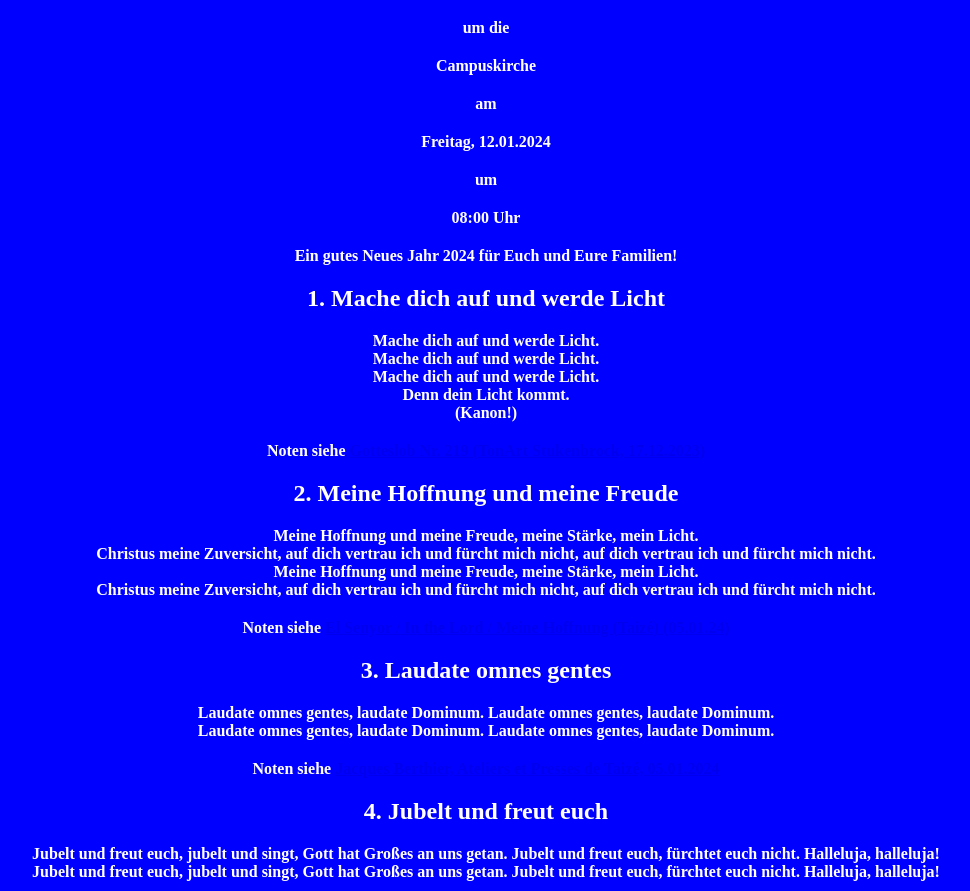
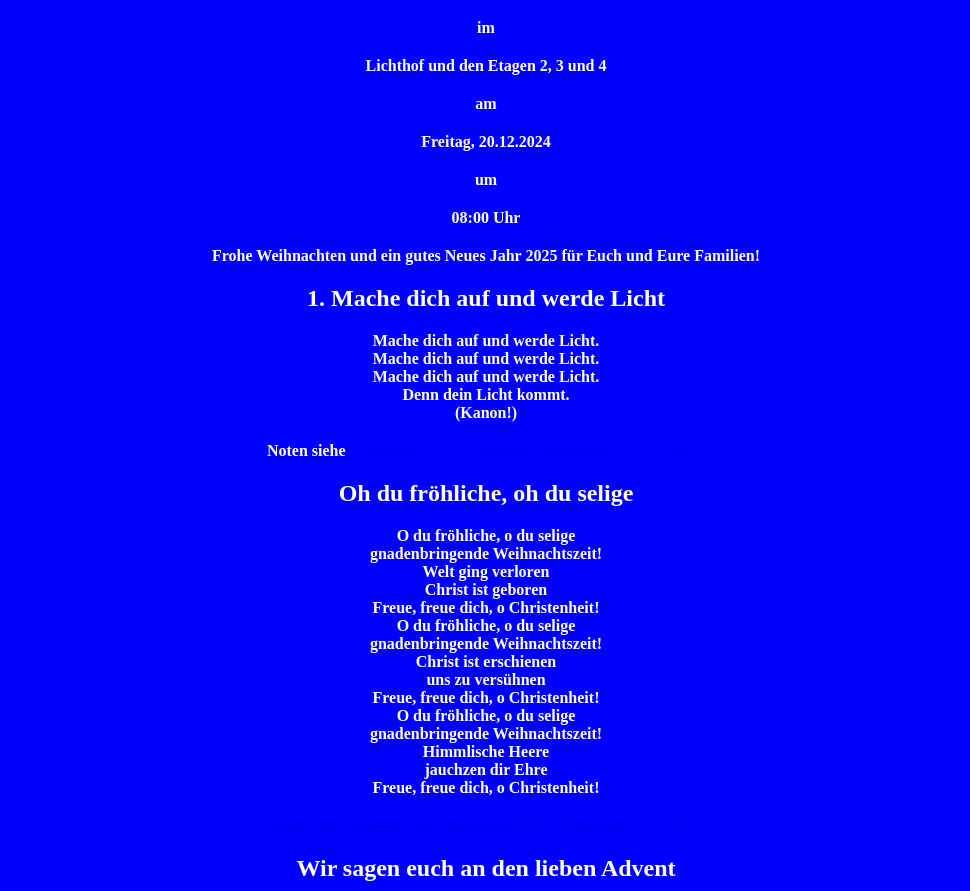
Before and after one commit to SeasStarsRoses/Lichtermeer, a plain HTML site: page index.html in a window 1280 px wide. Shown: the part 61-952 px from the top of the page, without its empty margins (154-1124 px from the left). Drawn offline with Linux system fonts and the light colour scheme.

Commit message:
Update index.html for 2024

```diff
--- a/index.html
+++ b/index.html
@@ -28,13 +28,13 @@
 
     <body style="background-color:black">
         <h1>L&nbsp;i&nbsp;c&nbsp;h&nbsp;t&nbsp;e&nbsp;r&nbsp;m&nbsp;e&nbsp;e&nbsp;r</h1>
-        <p>um die</p>
-        <p>Campuskirche</p>
+        <p>im</p>
+        <p>Lichthof und den Etagen 2, 3 und 4</p>
         <p>am</p>
-        <p>Freitag, 12.01.2024</p>
+        <p>Freitag, 20.12.2024</p>
         <p>um</p>
         <p>08:00 Uhr</p>
-        <p><b>Ein gutes Neues Jahr 2024 f&uuml;r Euch und Eure Familien!</b></p>
+        <p><b>Frohe Weihnachten und ein gutes Neues Jahr 2025 f&uuml;r Euch und Eure Familien!</b></p>
 
         <h2>1. Mache dich auf und werde Licht</h2>
         <p>
@@ -46,44 +46,58 @@
         </p>
         <p>Noten siehe <a href="https://www.tonart-stukenbrock.de/wp-content/uploads/Mache-dich-auf-und-werde-Licht-GL-Nr.-219-DIN-A5.pdf">Gotteslob Nr. 219 (TonArt Stukenbrock, 17.12.2023)</a></p>
 
-        <h2>2. Meine Hoffnung und meine Freude</h2>
+        <h2>Oh du fr&ouml;hliche, oh du selige</h2>
         <p>
-            Meine Hoffnung und meine Freude, meine St&auml;rke, mein Licht.<br>
-            Christus meine Zuversicht, auf dich vertrau ich und f&uuml;rcht mich nicht, auf dich vertrau ich und f&uuml;rcht mich nicht.<br>
-            Meine Hoffnung und meine Freude, meine St&auml;rke, mein Licht.<br>
-            Christus meine Zuversicht, auf dich vertrau ich und f&uuml;rcht mich nicht, auf dich vertrau ich und f&uuml;rcht mich nicht.
+            O du fr&ouml;hliche, o du selige<br>
+            gnadenbringende Weihnachtszeit!<br>
+            Welt ging verloren<br>
+            Christ ist geboren<br>
+            Freue, freue dich, o Christenheit!<br>
+            O du fr&ouml;hliche, o du selige<br>
+            gnadenbringende Weihnachtszeit!<br>
+            Christ ist erschienen<br>
+            uns zu vers&uuml;hnen<br>
+            Freue, freue dich, o Christenheit!<br>
+            O du fr&ouml;hliche, o du selige<br>
+            gnadenbringende Weihnachtszeit!<br>
+            Himmlische Heere<br>
+            jauchzen dir Ehre<br>
+            Freue, freue dich, o Christenheit!
         </p>
-        <p>Noten siehe <a href="https://www.taize.fr/spip.php?page=chant&song=322&lang=de">El Senyor / In the Lord / Meine Hoffnung (Taiz&eacute;) (05.01.24)</a></p>
+        <p><a href="https://en.wikipedia.org/wiki/O_du_fr%C3%B6hliche#/media/File:Evangelisches_Kirchengesangbuch_07_(cropped).jpg">Noten siehe Sizilianische Volksweise 1803 (Wikipedia, 17.12.2023)</a></p>
 
-        <h2>3. Laudate omnes gentes</h2>
+        <h2>Wir sagen euch an den lieben Advent</h2>
         <p>
-            Laudate omnes gentes, laudate Dominum. Laudate omnes gentes, laudate Dominum.<br>
-            Laudate omnes gentes, laudate Dominum. Laudate omnes gentes, laudate Dominum.
+            1. Wir sagen euch an den lieben Advent.<br>
+            Sehet die erste Kerze brennt!<br>
+            Wir sagen euch an eine heilige Zeit,<br>
+            Machet dem Herrn die Wege bereit!.<br>
+            |: Freut euch ihr Christen, freuet euch sehr!<br>
+            Schon ist nahe der Herr. :|<br><br>
+
+            2. Wir sagen euch an den lieben Advent.<br>
+            Sehet die zweite Kerze brennt!<br>
+            So nehmet euch eins um das andere an,<br>
+            Wie auch der Herr an uns getan.<br>
+            |: Freut euch ihr Christen, freuet euch sehr!<br>
+            Schon ist nahe der Herr. :|<br><br>
+
+            3. Wir sagen euch an den lieben Advent.<br>
+            Sehet die dritte Kerze brennt!<br>
+            Nun tragt eurer G&uuml;te hellen Schein<br>
+            Weit in die dunkle Welt hinein.<br>
+            |: Freut euch ihr Christen, freuet euch sehr!<br>
+            Schon ist nahe der Herr. :|
         </p>
-        <p>Noten siehe <a href="https://www.taize.fr/spip.php?page=chant&song=464&lang=de">Jacques Berthier, Ateliers et Presses de Taiz&eacute;, 05.01.2024 </a></p>
-
-        <h2>4. Jubelt und freut euch</h2>
-        <p>
-            Jubelt und freut euch, jubelt und singt, Gott hat Gro&szlig;es an uns getan. Jubelt und freut euch, f&uuml;rchtet euch nicht. Halleluja, halleluja!<br>
-            Jubelt und freut euch, jubelt und singt, Gott hat Gro&szlig;es an uns getan. Jubelt und freut euch, f&uuml;rchtet euch nicht. Halleluja, halleluja!
-        </p>
-        <p>Noten siehe <a href="https://www.taize.fr/spip.php?page=chant&song=16729&lang=de">Ateliers et Presses de Taiz&eacute;, 04.01.2024 </a></p>
-
-        <h2>5. Christus, dein Licht (J&eacute;sus le Christ)</h2>
-        <p>Christus, dein Licht verklärt unsre Schatten, lasse nicht zu, dass das Dunkel zu uns spricht. Christus, dein Licht, erstrahlt auf der Erde und du sagst uns: Auch ihr seid das Licht.</p>
-        <p>Noten siehe <a href="https://www.taize.fr/spip.php?page=chant&song=354&lang=de">Jacques Berthier, Ateliers et Presses de Taiz&eacute;, 08.01.2024</a></p>
+        <p><a href="https://www.erzbistum-koeln.de/export/sites/ebkportal/thema/adventmitspielkonzert/.content/.galleries/2015-C/01_-_Wir_sagen_euch_an_den_lieben_Advent_in_C.pdf">Noten siehe &bdquo;Wir sagen euch an&ldquo; (Erzbistum K&ouml;ln, 17.12.2023)</a></p>
 
         <h2>Lichtermeer</h2>
-        <p>&Uuml;ber die App &bdquo;wePix arena&ldquo; k&ouml;nnt ihr euer Handy zum Lichtermeer machen! Siehe <a href="./app/app.html">Anleitung</a></p>
-        <p>Oder mithilfe der Taschenlampenfunktion </p>
+        <p>Mithilfe der Taschenlampenfunktion k&ouml;nnt können Sie bzw. könnt Ihr das Handy bzw. Tablet zum Lichtermeer machen!</p>
         <h2>QR-Code</h2>
-        <p>Den Verweis (Link) auf diese Web Seite kannst Du einfach weitergeben per QR-Code:</p>
+        <p>Den Verweis (Link) auf diese Web Seite können Sie bzw. kannst Du einfach weitergeben per QR-Code:</p>
         <p><img src="pics/qr-code.png" alt="QR-Code"></p>
-        <h2><a href="./hinweise/hinweise.html">Organisatorische Hinweise</a></h2>
         <h2>Happy New Year 2024!</h2>
         <img src="pics/winter-3044939_1280.jpg" alt="https://pixabay.com/de/photos/winter-baum-natur-krippe-3044939/" style="width:80%;">
-
-
 
         <script>
             var x = setInterval(function() {
```
